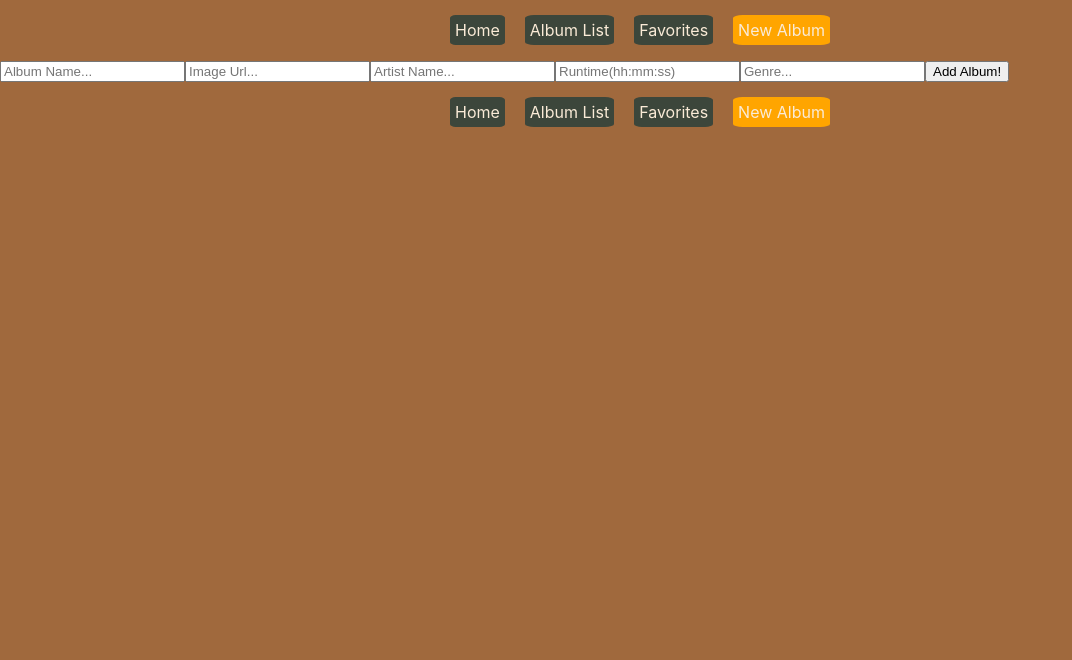
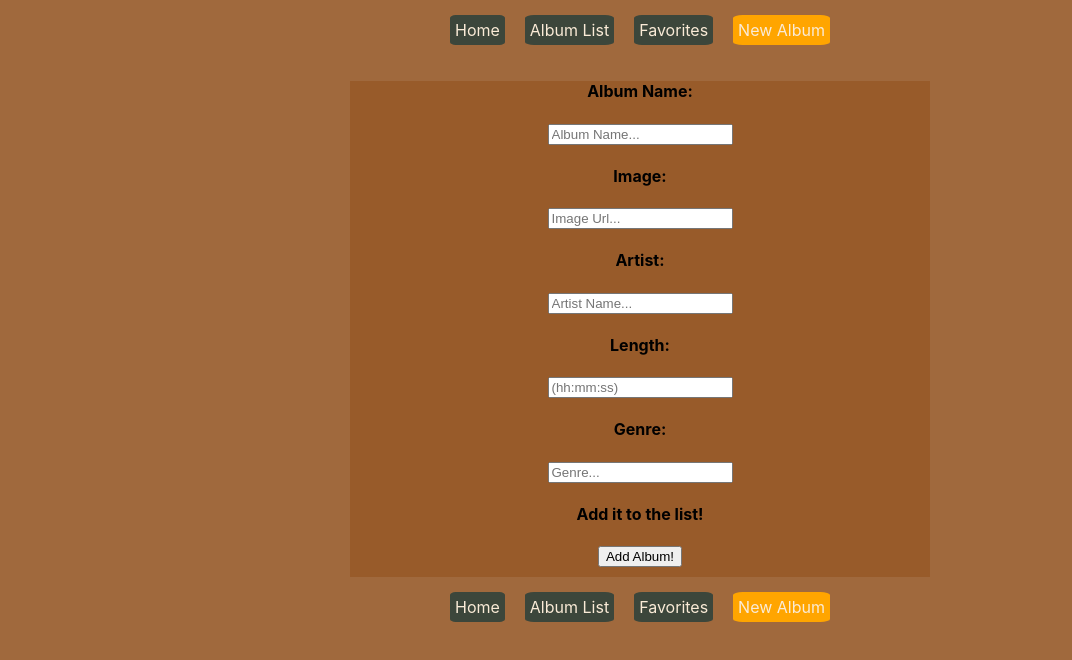
Before and after one commit to prawnkracker/album-hub, a React (Create React App) app: page /albumlist/newalbum in a window 1280 px wide. Shown: the top 660 px of the page, without its empty margins (0-1072 px from the left). Built offline with nearby package versions, Linux system fonts and the light colour scheme; no server answers.

Commit message:
add styles to form

```diff
--- a/src/Components/NewAlbumForm.js
+++ b/src/Components/NewAlbumForm.js
@@ -67,11 +67,17 @@ function NewAlbumForm({ onAddAlbum }){
     return (
         <div className="form">
             <form onSubmit={handleSubmit}>
+                <h4>Album Name:</h4>
                 <input type="text" placeholder="Album Name..." name='album' value={formData.album} onChange={handleChange}/>
+                <h4>Image:</h4>
                 <input type="text" placeholder="Image Url..." name='image' value={formData.image} onChange={handleChange}/>
+                <h4>Artist:</h4>
                 <input type="text" placeholder="Artist Name..." name='artist' value={formData.artist} onChange={handleChange}/>
-                <input type="text" maxLength='8'placeholder="Runtime(hh:mm:ss)" name='runtime' value={formData.runtime} onChange={handleChange}/>
+                <h4>Length:</h4>
+                <input type="text" maxLength='8'placeholder="(hh:mm:ss)" name='runtime' value={formData.runtime} onChange={handleChange}/>
+                <h4>Genre:</h4>
                 <input type="text" placeholder="Genre..." name='genre' value={formData.genre} onChange={handleChange}/>
+                <h4>Add it to the list!</h4>
                 <button type="submit">Add Album!</button>
             </form>
         </div>
--- a/src/index.css
+++ b/src/index.css
@@ -67,3 +67,11 @@ input[type=text]:focus {
 .favorites-button:hover, .remove-favorite:hover {
   background-color: rgb(102, 66, 12);
 }
+
+.form{
+  text-align: center;
+  background-color: rgba(133, 62, 4, 0.329);
+  padding: 0 40px 10px;
+  width: 500px;
+  margin: 0 auto;
+}
```
